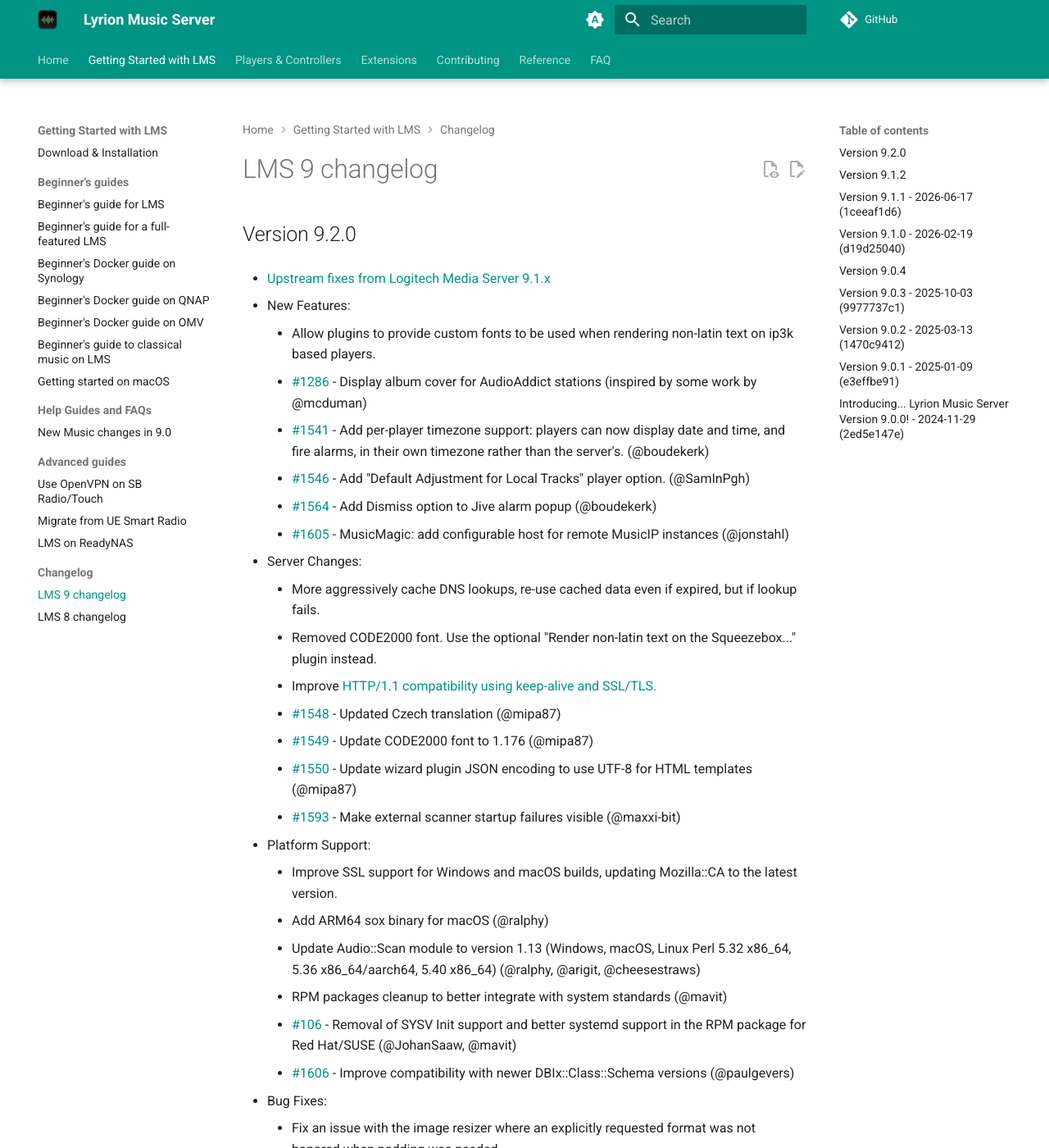
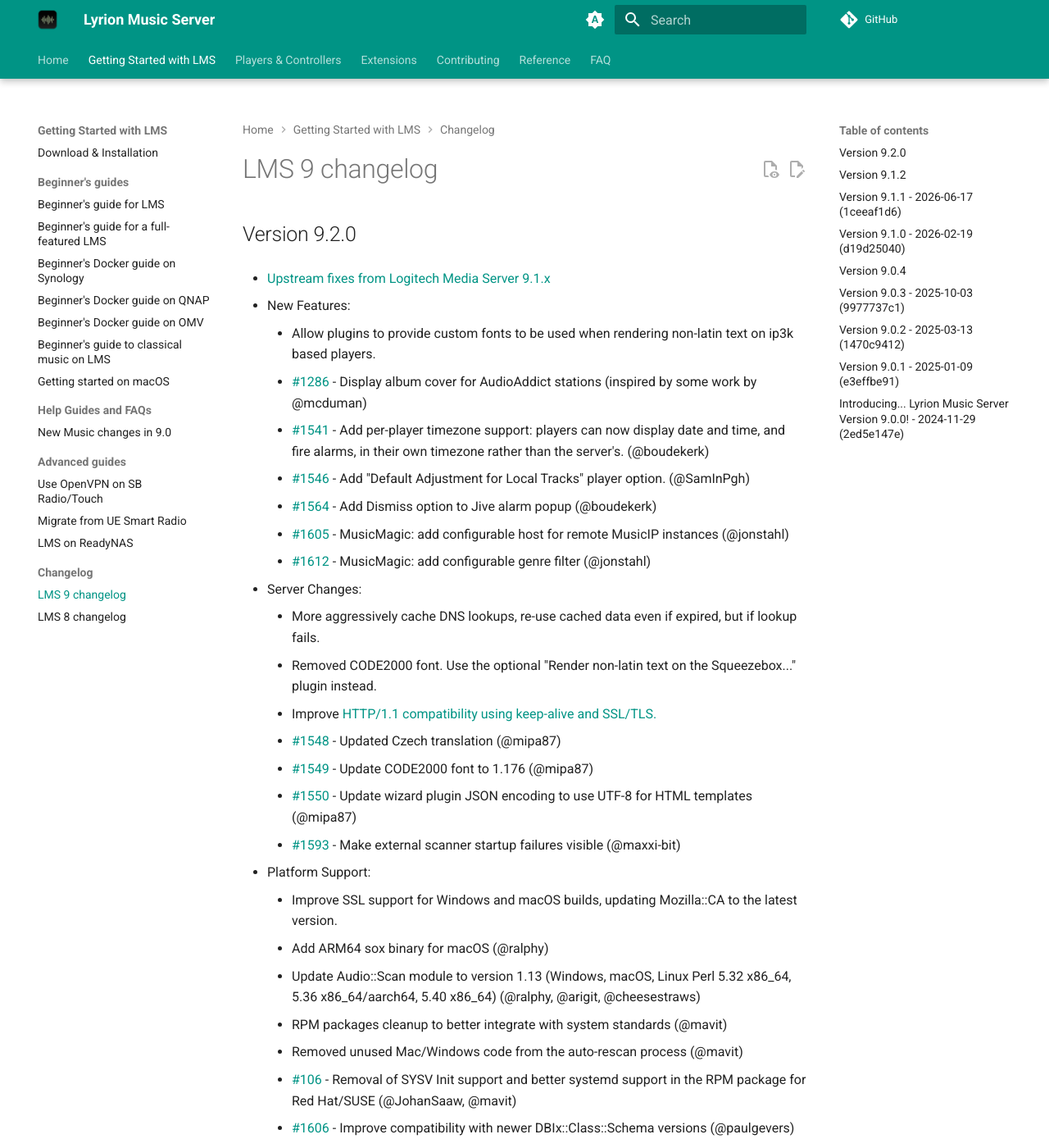
Before and after one commit to LMS-Community/lms-community.github.io, an MkDocs documentation site: the page built from docs/getting-started/changelog-lms9.md, in a window 1280 px wide and 1400 px high. Shown: the whole window at 82% size. Built offline with MkDocs 1.6.1 and Material for MkDocs 9.7.7, drawn with Linux system fonts in a browser that asks for light colours; a script that is not in the unit is left out; plug-ins that fetch from the network failed and are left out; comment, search, counter and statistics services are not loaded.

Commit message:
Update external data sources

```diff
--- a/docs/contributing/strings-coverage.json
+++ b/docs/contributing/strings-coverage.json
@@ -1 +1 @@
-[{"Language": "Czech", "Identifier": "CS", "Coverage": 97.65325670498085}, {"Language": "Danish", "Identifier": "DA", "Coverage": 93.05555555555556}, {"Language": "German", "Identifier": "DE", "Coverage": 94.06130268199233}, {"Language": "English", "Identifier": "EN", "Coverage": 100.0}, {"Language": "English (United Kingdom)", "Identifier": "EN_GB", "Coverage": 2.6340996168582373}, {"Language": "Spanish", "Identifier": "ES", "Coverage": 79.69348659003832}, {"Language": "Finnish", "Identifier": "FI", "Coverage": 77.92145593869732}, {"Language": "French", "Identifier": "FR", "Coverage": 95.7375478927203}, {"Language": "Hebrew", "Identifier": "HE", "Coverage": 41.57088122605364}, {"Language": "Hungarian", "Identifier": "HU", "Coverage": 92.76819923371647}, {"Language": "Italian", "Identifier": "IT", "Coverage": 77.4904214559387}, {"Language": "Japanese", "Identifier": "JA", "Coverage": 22.270114942528735}, {"Language": "Dutch", "Identifier": "NL", "Coverage": 94.87547892720306}, {"Language": "Norwegian", "Identifier": "NO", "Coverage": 83.42911877394636}, {"Language": "Polish", "Identifier": "PL", "Coverage": 82.99808429118774}, {"Language": "Portuguese", "Identifier": "PT", "Coverage": 32.758620689655174}, {"Language": "Russian", "Identifier": "RU", "Coverage": 78.01724137931035}, {"Language": "Swedish", "Identifier": "SV", "Coverage": 96.02490421455938}, {"Language": "Chinese (Simplified, China)", "Identifier": "ZH_CN", "Coverage": 71.36015325670498}]
+[{"Language": "Czech", "Identifier": "CS", "Coverage": 97.6555023923445}, {"Language": "Danish", "Identifier": "DA", "Coverage": 93.0622009569378}, {"Language": "German", "Identifier": "DE", "Coverage": 94.06698564593302}, {"Language": "English", "Identifier": "EN", "Coverage": 100.0}, {"Language": "English (United Kingdom)", "Identifier": "EN_GB", "Coverage": 2.6315789473684212}, {"Language": "Spanish", "Identifier": "ES", "Coverage": 79.71291866028709}, {"Language": "Finnish", "Identifier": "FI", "Coverage": 77.94258373205741}, {"Language": "French", "Identifier": "FR", "Coverage": 95.74162679425838}, {"Language": "Hebrew", "Identifier": "HE", "Coverage": 41.6267942583732}, {"Language": "Hungarian", "Identifier": "HU", "Coverage": 92.77511961722487}, {"Language": "Italian", "Identifier": "IT", "Coverage": 77.51196172248804}, {"Language": "Japanese", "Identifier": "JA", "Coverage": 22.248803827751196}, {"Language": "Dutch", "Identifier": "NL", "Coverage": 94.88038277511961}, {"Language": "Norwegian", "Identifier": "NO", "Coverage": 83.44497607655502}, {"Language": "Polish", "Identifier": "PL", "Coverage": 83.01435406698565}, {"Language": "Portuguese", "Identifier": "PT", "Coverage": 32.72727272727273}, {"Language": "Russian", "Identifier": "RU", "Coverage": 78.03827751196172}, {"Language": "Swedish", "Identifier": "SV", "Coverage": 96.02870813397129}, {"Language": "Chinese (Simplified, China)", "Identifier": "ZH_CN", "Coverage": 71.38755980861244}]
--- a/docs/getting-started/changelog-lms9.md
+++ b/docs/getting-started/changelog-lms9.md
@@ -10,6 +10,7 @@
 	- [#1546](https://github.com/LMS-Community/slimserver/pull/1546) \- Add "Default Adjustment for Local Tracks" player option. (@SamInPgh)
 	- [#1564](https://github.com/LMS-Community/slimserver/pull/1564) \- Add Dismiss option to Jive alarm popup (@boudekerk)
 	- [#1605](https://github.com/LMS-Community/slimserver/pull/1605) \- MusicMagic: add configurable host for remote MusicIP instances (@jonstahl)
+	- [#1612](https://github.com/LMS-Community/slimserver/pull/1612) \- MusicMagic: add configurable genre filter (@jonstahl)
 
 - Server Changes:
 
@@ -27,6 +28,7 @@
 	- Add ARM64 sox binary for macOS (@ralphy)
 	- Update Audio::Scan module to version 1.13 (Windows, macOS, Linux Perl 5.32 x86\_64, 5.36 x86\_64/aarch64, 5.40 x86\_64) (@ralphy, @arigit, @cheesestraws)
 	- RPM packages cleanup to better integrate with system standards (@mavit)
+	- Removed unused Mac/Windows code from the auto-rescan process (@mavit)
 	- [#106](https://github.com/LMS-Community/slimserver-platforms/pull/106) \- Removal of SYSV Init support and better systemd support in the RPM package for Red Hat/SUSE (@JohanSaaw, @mavit)
 	- [#1606](https://github.com/LMS-Community/slimserver-platforms/pull/1606) \- Improve compatibility with newer DBIx::Class::Schema versions (@paulgevers)
 
```
